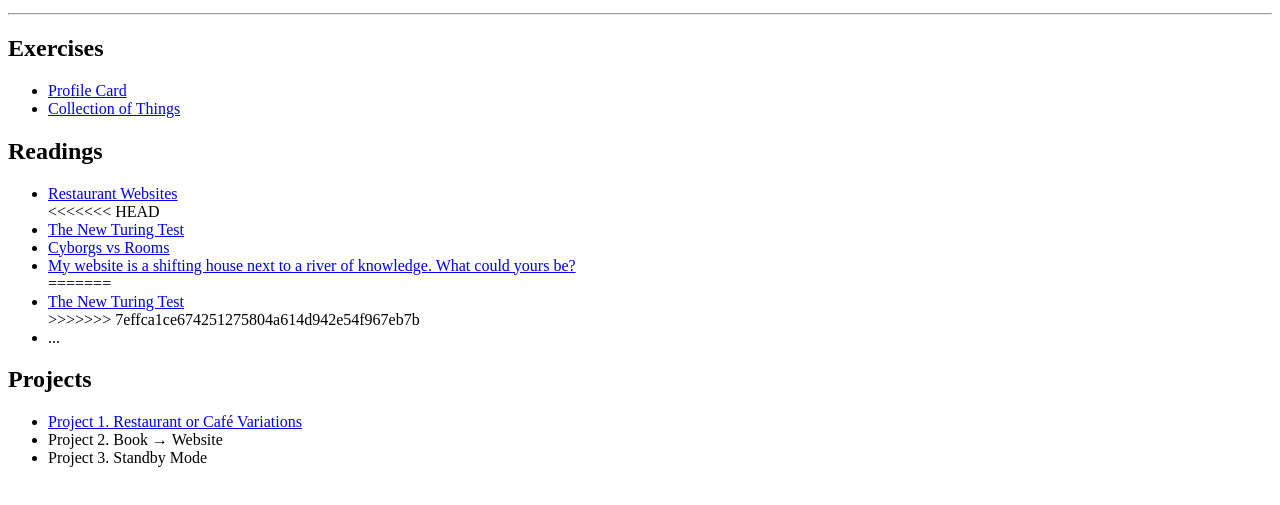
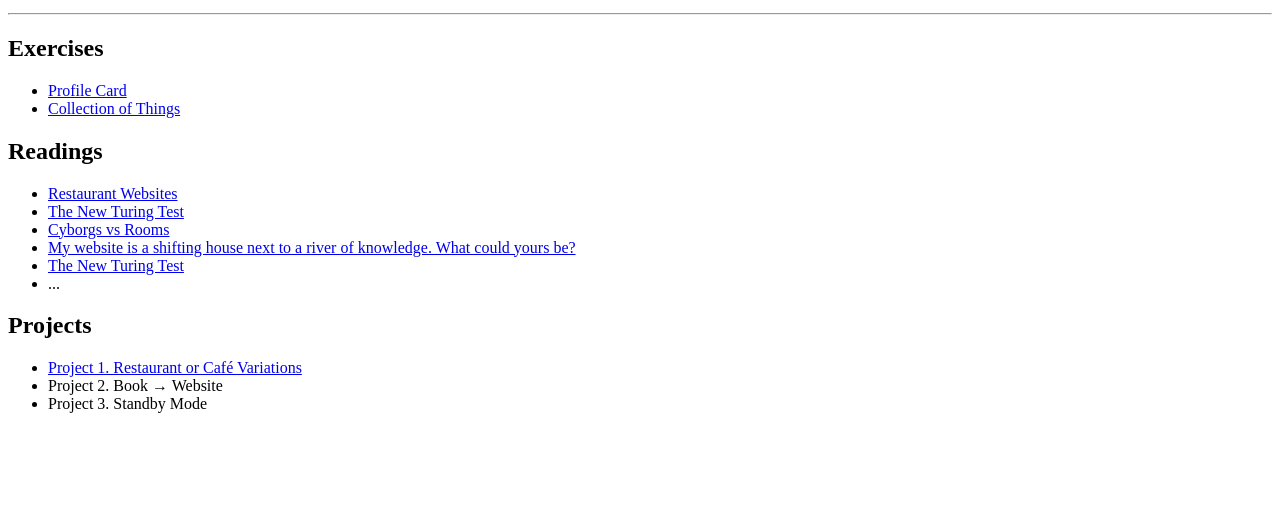
Before and after one commit to potatates/2026-spring-washu-vps-mia, a plain HTML site: page index.html in a window 1280 px wide. Shown: the part 101-606 px from the top of the page. Drawn offline with Linux system fonts and the light colour scheme.

Commit message:
deleted wrong index stuff

```diff
--- a/index.html
+++ b/index.html
@@ -18,15 +18,11 @@
     <h2>Readings</h2>
     <ul>
         <li><a href="reading1.html">Restaurant Websites</a></li>
-<<<<<<< HEAD
         <li><a href="reading2.html">The New Turing Test</a></li>
         <li><a href="reading3.html">Cyborgs vs Rooms</a></li>
         <li><a href="reading4.html">My website is a shifting house next to a river of knowledge. What could yours be?
-
 </a></li>
-=======
         <li><a href="reading2.html">The New Turing Test</a></li>
->>>>>>> 7effca1ce674251275804a614d942e54f967eb7b
         <li>...</li>
     </ul>
     <h2>Projects</h2>
```
